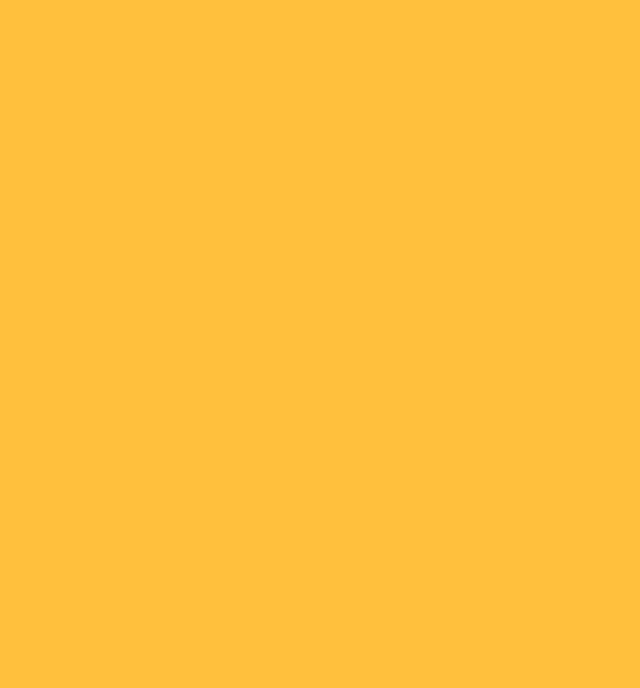
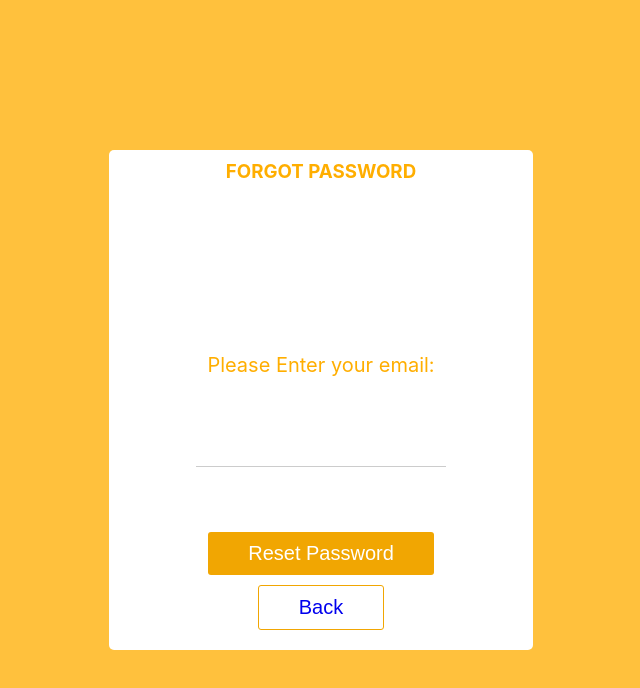
Before and after one commit to adiahn/kwadai-foods, a React (Create React App) app: page /ForgotPassword in a window 1280 px wide. Before the commit this address had no page. Shown: the top 688 px of the page, without its empty margins (319-959 px from the left). Built offline with nearby package versions, Linux system fonts and the light colour scheme.

Commit message:
new page

```diff
--- a/src/App.js
+++ b/src/App.js
@@ -6,6 +6,7 @@ import Login from './components/Login/Login'
 import Signup from './components/Signup/Signup'
 import SetProfile from "./components/SetProfile/SetProfile";
 import Home from "./components/Home/Home";
+import ForgotPassword from "./components/ForgotPassword/ForgotPassword";
 
 
 
@@ -19,6 +20,7 @@ const App = () => {
             <Route exact path="/SetProfile" element={<SetProfile />} />
             <Route exact path="/Login" element={<Login />} />
             <Route exact path="/Home" element={<Home />} />
+            <Route exact path="/ForgotPassword" element={<ForgotPassword />} />
 
       </Routes>
     </div>
--- /dev/null
+++ b/src/components/ForgotPassword/ForgotPassword.js
@@ -0,0 +1,39 @@
+import React, { useState } from 'react';
+import './Style.css';
+import { Link } from 'react-router-dom';
+
+const ForgotPasswordPage = () => {
+  const [email, setEmail] = useState('');
+
+  const handleSubmit = (e) => {
+    e.preventDefault();
+    // Send email to reset password
+    console.log(`Email sent to ${email}`);
+  };
+
+  return (
+    <div className="SetProfile">
+      <h3>FORGOT PASSWORD</h3>
+      <form onSubmit={handleSubmit}>
+        <label htmlFor="email">Please Enter your email:</label>
+        <input
+          type="email"
+          id="email"
+          value={email}
+          onChange={(e) => setEmail(e.target.value)}
+          required
+        />
+        <div className="buttons">
+          <button className="btn2" type="submit">
+            Reset Password
+          </button>
+          <button className="btn1">
+            <Link to="/Login">Back</Link>
+          </button>
+        </div>
+      </form>
+    </div>
+  );
+};
+
+export default ForgotPasswordPage;
--- /dev/null
+++ b/src/components/ForgotPassword/Style.css
@@ -0,0 +1,103 @@
+/* Mobile first styles */
+.SetProfile {
+  background-color: white;
+  height: 60vh;
+  width: 30vw;
+  display: flex;
+  flex-direction: column;
+  justify-content: space-arround;
+  padding: 10px 20px;
+  border-radius: 5px;
+  text-align: center;
+}
+
+.SetProfile h3 {
+  color: rgb(255, 174, 0);
+  margin-top: 0;
+}
+
+.SetProfile form {
+  display: flex;
+  flex-direction: column;
+  align-items: center;
+}
+
+.SetProfile form label {
+  color: rgb(255, 174, 0);
+  margin-bottom: 10px;
+}
+
+.SetProfile form input {
+  padding: 10px;
+  border: none;
+  border-bottom: 1px solid #ccc;
+  margin-bottom: 20px;
+  width: 60%;
+  font-size: 16px;
+  color: #333;
+}
+
+.SetProfile form .buttons {
+  display: flex;
+  justify-content: space-between;
+  align-items: center;
+  width: 100%;
+  margin-top: 20px;
+}
+
+.SetProfile form .btn1 {
+  background-color: #fff;
+  color: rgb(241, 166, 2);
+  border: 1px solid rgb(241, 166, 2);
+  padding: 10px 40px;
+  border-radius: 3px;
+  font-size: 16px;
+  cursor: pointer;
+  transition: all 0.3s ease;
+}
+
+.SetProfile form .btn1:hover {
+  background-color: rgb(241, 166, 2);
+  color: #fff;
+}
+
+.SetProfile form .btn2 {
+  background-color: rgb(241, 166, 2);
+  color: #fff;
+  border: none;
+  padding: 10px 40px;
+  border-radius: 3px;
+  font-size: 16px;
+  cursor: pointer;
+  transition: all 0.3s ease;
+}
+
+.SetProfile form .btn2:hover {
+  background-color: rgb(199, 113, 0);
+}
+
+/* Tablet and above styles */
+@media only screen and (min-width: 768px) {
+  .SetProfile {
+    max-width: 500px;
+    margin: 0 auto;
+  }
+  .SetProfile h2 {
+    font-size: 36px;
+  }
+  .SetProfile form label {
+    font-size: 20px;
+  }
+  .SetProfile form input {
+    font-size: 20px;
+  }
+  .SetProfile form .buttons {
+    margin-top: 40px;
+  }
+  .SetProfile form .btn1 {
+    font-size: 20px;
+  }
+  .SetProfile form .btn2 {
+    font-size: 20px;
+  }
+}/*# sourceMappingURL=Style.css.map */
--- /dev/null
+++ b/src/components/ForgotPassword/Style.scss
@@ -0,0 +1,110 @@
+/* Mobile first styles */
+.SetProfile {
+    background-color: white;
+    height: 60vh;
+    width: 30vw;
+    display: flex;
+    flex-direction: column;
+    justify-content: space-arround;
+    padding: 10px 20px;
+    border-radius: 5px;
+    text-align: center;
+  }
+
+  .SetProfile h3 {
+    color: rgb(255, 174, 0);
+    margin-top: 0;
+
+  }
+
+  .SetProfile form {
+    display: flex;
+    flex-direction: column;
+    align-items: center;
+  }
+
+  .SetProfile form label {
+    color: rgb(255, 174, 0);
+    margin-bottom: 10px;
+  }
+
+  .SetProfile form input {
+    padding: 10px;
+    border: none;
+    border-bottom: 1px solid #ccc;
+    margin-bottom: 20px;
+    width: 60%;
+    font-size: 16px;
+    color: #333;
+  }
+
+  .SetProfile form .buttons {
+    display: flex;
+    justify-content: space-between;
+    align-items: center;
+    width: 100%;
+    margin-top: 20px;
+  }
+
+  .SetProfile form .btn1 {
+    background-color: #fff;
+    color: rgb(241, 166, 2);
+    border: 1px solid rgb(241, 166, 2);
+    padding: 10px 40px;
+    border-radius: 3px;
+    font-size: 16px;
+    cursor: pointer;
+    transition: all 0.3s ease;
+  }
+
+  .SetProfile form .btn1:hover {
+    background-color: rgb(241, 166, 2);
+    color: #fff;
+  }
+
+  .SetProfile form .btn2 {
+    background-color: rgb(241, 166, 2);
+    color: #fff;
+    border: none;
+    padding: 10px 40px;
+    border-radius: 3px;
+    font-size: 16px;
+    cursor: pointer;
+    transition: all 0.3s ease;
+  }
+
+  .SetProfile form .btn2:hover {
+    background-color: rgb(199, 113, 0);
+  }
+
+  /* Tablet and above styles */
+  @media only screen and (min-width: 768px) {
+    .SetProfile {
+      max-width: 500px;
+      margin: 0 auto;
+    }
+
+    .SetProfile h2 {
+      font-size: 36px;
+    }
+
+    .SetProfile form label {
+      font-size: 20px;
+    }
+
+    .SetProfile form input {
+      font-size: 20px;
+    }
+
+    .SetProfile form .buttons {
+      margin-top: 40px;
+    }
+
+    .SetProfile form .btn1 {
+      font-size: 20px;
+    }
+
+    .SetProfile form .btn2 {
+      font-size: 20px;
+    }
+  }
--- a/src/components/Login/Login.js
+++ b/src/components/Login/Login.js
@@ -23,7 +23,9 @@ const Login = () => {
             <a className='btn'>
                 <Link to="/Signup">Don't have an account?</Link>
             </a>
-            <a className='btn'>Forgot Password</a>
+            <a className='btn'>
+              <Link to="/ForgotPassword">Forgot Password</Link>
+            </a>
         </div>
         </div>
   );
--- a/src/components/SetProfile/SetProfile.css
+++ b/src/components/SetProfile/SetProfile.css
@@ -1,29 +1,39 @@
-* button {
-  color: white;
-}
-
-h1, h2, h3, h4, h5, h6 {
-  color: rgb(255, 174, 0);
-  padding: 0%;
-  margin: 0;
-}
-
 .SetProfile {
   background-color: white;
-  height: 80vh;
-  width: 60vw;
+  height: 100%;
+  width: 100%;
   display: flex;
   flex-direction: column;
   justify-content: space-between;
-  padding: 10px 20px;
+  padding: 10px;
   border-radius: 5px;
   text-align: center;
 }
+.SetProfile h2 {
+  font-size: 1.5rem;
+  margin-bottom: 10px;
+}
+.SetProfile .inputs {
+  flex-grow: 1;
+  display: flex;
+  flex-direction: column;
+  justify-content: center;
+  align-items: center;
+}
+.SetProfile .inputs input {
+  width: 100%;
+  max-width: 500px;
+  margin-bottom: 10px;
+  padding: 10px;
+  border: 1px solid rgb(255, 174, 0);
+  border-radius: 5px;
+}
 .SetProfile .buttons {
   display: flex;
+  flex-direction: column;
   justify-content: space-between;
   align-items: center;
-  width: auto;
+  margin-top: 10px;
 }
 .SetProfile .buttons button {
   outline: none;
@@ -32,10 +42,12 @@ h1, h2, h3, h4, h5, h6 {
   padding: 10px 40px;
   cursor: pointer;
   border-radius: 3px;
+  margin-bottom: 10px;
 }
-
-.SetProfile:hover {
-  box-shadow: 2px 2px 40px rgba(199, 113, 0, 0.651);
-  transform: scale(1.0009);
-  transition: 0.2s ease-in-out;
+@media screen and (min-width: 768px) {
+  .SetProfile {
+    max-width: 500px;
+    margin: 0 auto;
+    height: auto;
+  }
 }/*# sourceMappingURL=SetProfile.css.map */
--- a/src/components/SetProfile/SetProfile.scss
+++ b/src/components/SetProfile/SetProfile.scss
@@ -1,41 +1,60 @@
-*button{
-    color: white;
-}
-h1,h2,h3,h4,h5,h6{
-    color: rgb(255, 174, 0);
-    padding: 0%;
-    margin: 0;
-}
-.SetProfile{
+$orange: rgb(255, 174, 0);
+$yellow: rgb(241, 166, 2);
+
+.SetProfile {
   background-color: white;
-    height: 80vh;
-    width: 60vw;
+  height: 100%;
+  width: 100%;
   display: flex;
   flex-direction: column;
   justify-content: space-between;
-    padding: 10px 20px;
+  padding: 10px;
   border-radius: 5px;
   text-align: center;
-    .buttons{
+
+  h2 {
+    font-size: 1.5rem;
+    margin-bottom: 10px;
+  }
+
+  .inputs {
+    flex-grow: 1;
     display: flex;
+    flex-direction: column;
+    justify-content: center;
+    align-items: center;
+
+    input {
+      width: 100%;
+      max-width: 500px;
+      margin-bottom: 10px;
+      padding: 10px;
+      border: 1px solid $orange;
+      border-radius: 5px;
+    }
+  }
+
+  .buttons {
+    display: flex;
+    flex-direction: column;
     justify-content: space-between;
     align-items: center;
-        width: auto;
-        button{
+    margin-top: 10px;
+
+    button {
       outline: none;
       border: none;
-            background-color: rgb(241, 166, 2);
+      background-color: $yellow;
       padding: 10px 40px;
       cursor: pointer;
       border-radius: 3px;
-        }
-
+      margin-bottom: 10px;
     }
   }
 
-
-.SetProfile:hover{
-    box-shadow: 2px 2px 40px rgba(199, 113, 0, 0.651);
-    transform: scale(1.0009);
-    transition: .2s ease-in-out;
+  @media screen and (min-width: 768px) {
+    max-width: 500px;
+    margin: 0 auto;
+    height: auto;
   }
+}
```
Also changed, not shown: 2 other files (tests, documents, lock files or other folders). Lines whose indentation alone changed are shown as unchanged.
